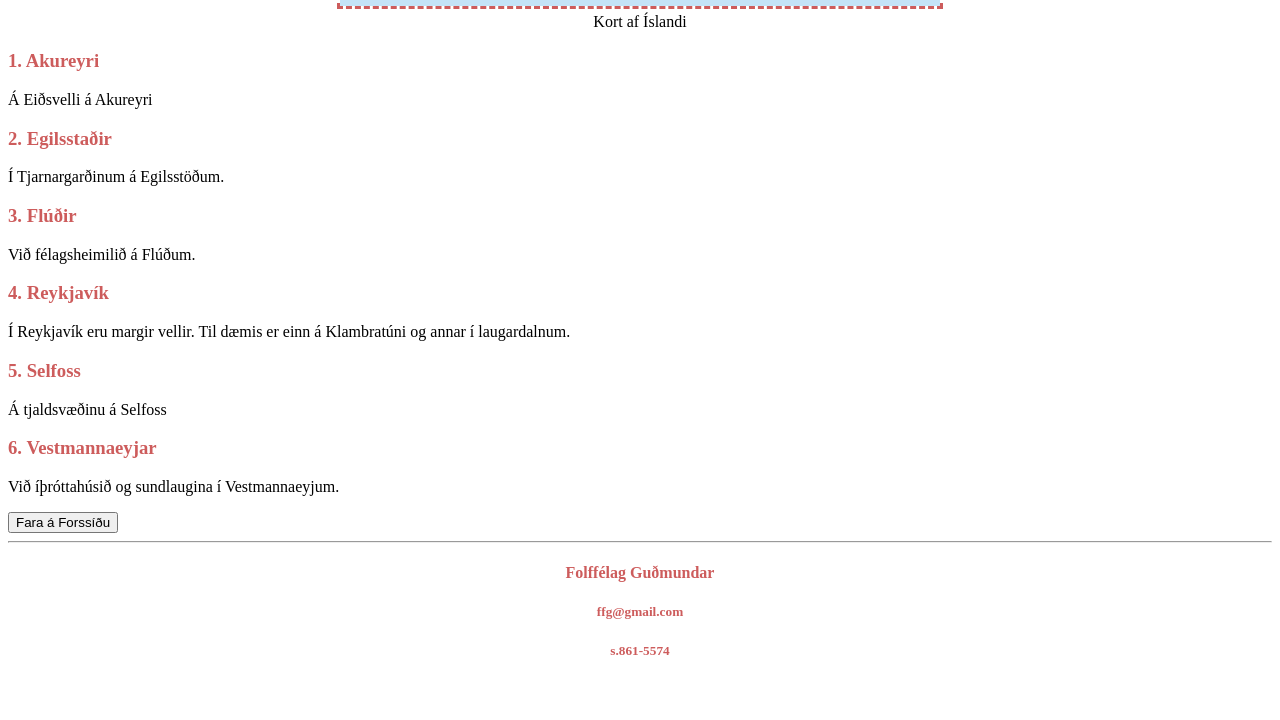
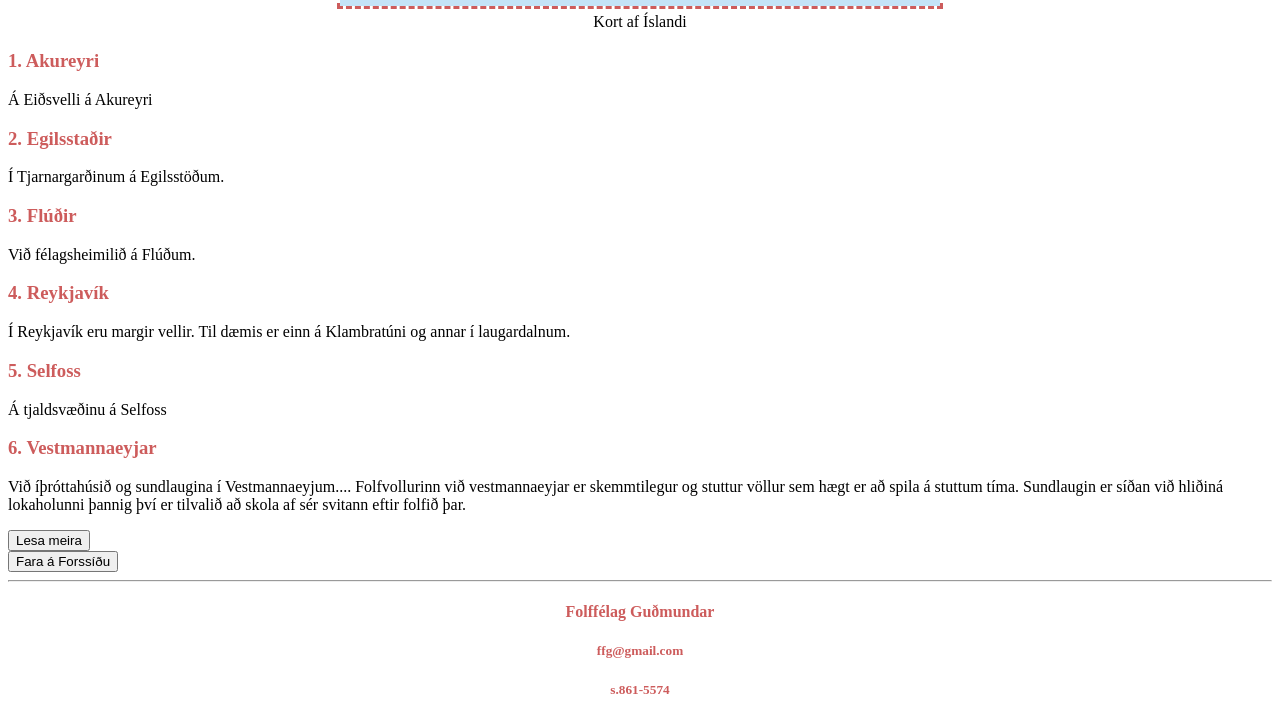
Before and after one commit to gummisig94/BestWebsidaEver, a website: page kort.html in a window 1280 px wide. Shown: the part 564-1284 px from the top of the page. Before the commit the page ends 1245 px from the top, so only its background shows below. Drawn offline with Linux system fonts and the light colour scheme.

Commit message:
Bæta við texta á kortasíðu

```diff
--- a/kort.html
+++ b/kort.html
@@ -79,7 +79,10 @@
 
         <h3 id="vestmannaeyjar">Vestmannaeyjar</h3>
 
-        <p>Við íþróttahúsið og sundlaugina í Vestmannaeyjum.</p>
+        <p>Við íþróttahúsið og sundlaugina í Vestmannaeyjum.<span id="dots">...</span><span id="more"> Folfvollurinn við vestmannaeyjar
+                   er skemmtilegur og stuttur völlur sem hægt er að spila á stuttum tíma. Sundlaugin er síðan við hliðiná lokaholunni þannig því er
+                   tilvalið að skola af sér svitann eftir folfið þar.</span></p>
+        <button onclick="myFunction()" id="myBtn">Lesa meira</button>
 
     </div>
 
@@ -96,3 +99,22 @@
     <h5 style="text-align:center;">s.861-5574 </h5>
 
 </footer>
+
+
+<script>
+    function myFunction() {
+        var dots = document.getElementById("dots");
+        var moreText = document.getElementById("more");
+        var btnText = document.getElementById("myBtn");
+
+        if (dots.style.display === "none") {
+            dots.style.display = "inline";
+            btnText.innerHTML = "Lesa meira";
+            moreText.style.display = "none";
+        } else {
+            dots.style.display = "none";
+            btnText.innerHTML = "Lesa minna";
+            moreText.style.display = "inline";
+        }
+    }
+</script>
```
